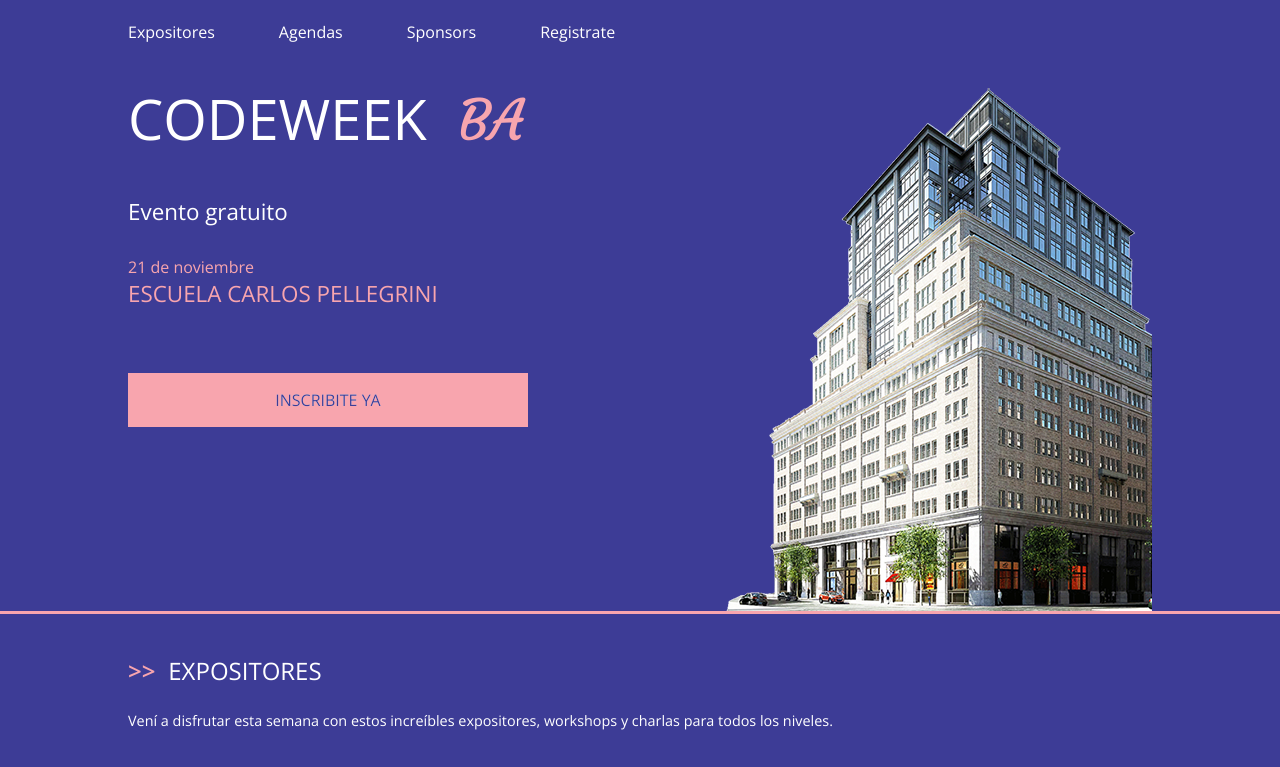
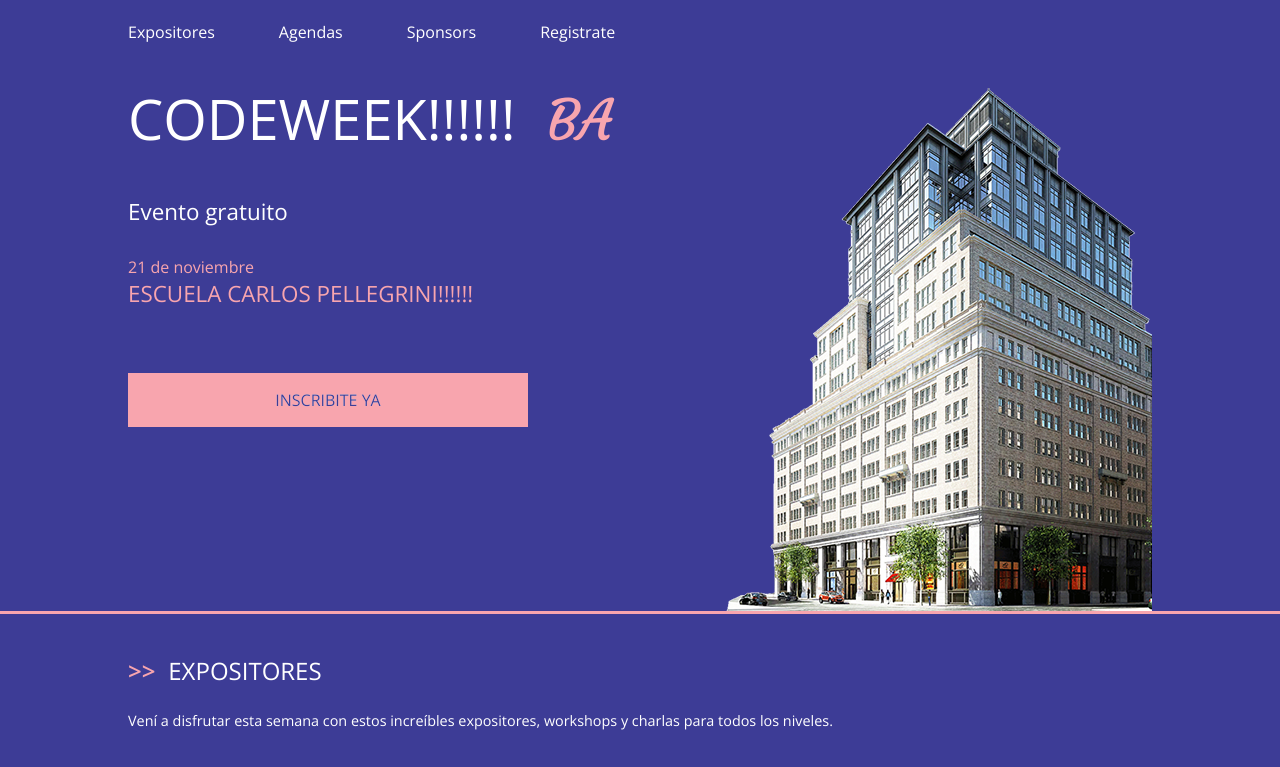
Before and after one commit to dantesantos722/Proyecto-intro-utn, a plain HTML site: page index.html in a window 1280 px wide. Shown: the top 767 px of the page. Drawn offline with nearby package versions, Linux system fonts and the light colour scheme.

Commit message:
Cabie el index

```diff
--- a/index.html
+++ b/index.html
@@ -31,10 +31,10 @@
 		<div class="wrapper">
 			<div class="main-header">
 				<div class="main-header__content">
-					<h1>CodeWeek <span>BA</span></h1>
+					<h1>CodeWeek!!!!!! <span>BA</span></h1>
 					<h2>Evento gratuito</h2>
 					<time datetime="2016-11-21">21 de noviembre</time>
-					<h3>Escuela Carlos Pellegrini</h3>
+					<h3>Escuela Carlos Pellegrini!!!!!!</h3>
 					<a href="#registrate" class="btn anchorLink">Inscribite ya</a>
 				</div>
 				<div class="main-header__img">
```
